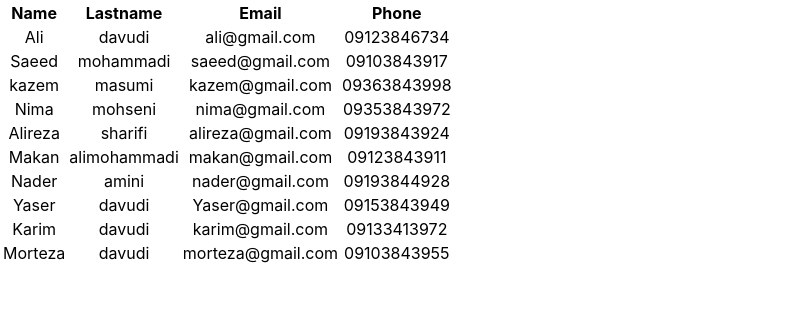
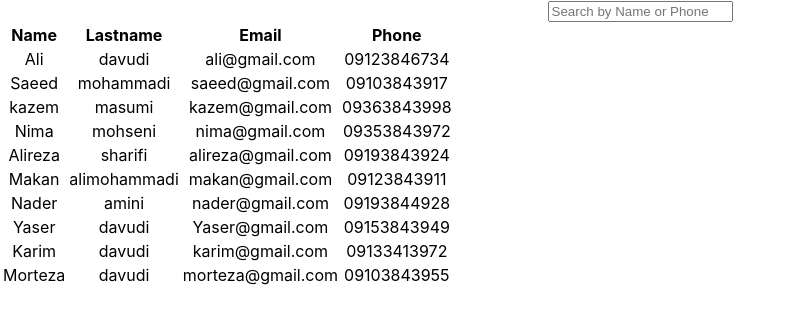
Before and after one commit to rezaSemyari70/maktab_func-component-contact, a React (Create React App) app: page / in a window 1280 px wide. Shown: the top 324 px of the page, without its empty margins (0-792 px from the left). Built offline with nearby package versions, Linux system fonts and the light colour scheme.

Commit message:
add search by name

```diff
--- a/src/Components/TableContacts/Table/Table.jsx
+++ b/src/Components/TableContacts/Table/Table.jsx
@@ -3,7 +3,7 @@ import React, { useState } from 'react';
 import TableRow from '../TableRow/TableRow';
 
 function Table(props){
-    const [contacts] = useState(
+    const [contacts ] = useState(
 
         [
             {id:1, firstname: 'Ali' , lastname: 'davudi' , email:'ali@gmail.com' , phone:'09123846734'},
@@ -20,12 +20,32 @@ function Table(props){
 
     )
 
+    const [search , setSearch] = useState('');
+
+    const handleChange = (event) => {
+        setSearch(event.target.value);
+    }
+
+    const filteredContacts = contacts.filter(contact =>
+        contact.firstname.startsWith(search.toUpperCase())
+    )
+
+        console.log(filteredContacts);
+
     return <>
 
         <div className="container">
+            <div className="row">
+                <input
+                    name={'search'}
+                    value={search}
+                    onChange={handleChange}
+                    placeholder="Search by Name or Phone"
+                />
+            </div>
             <div className="row justify-content-center">
                 <div className="col">
-                    <table className="table table-hover ">
+                    <table className="table table-hover">
                         <thead className="headerColor">
                             <tr className="">
                                 <th>Name</th>
@@ -35,7 +55,7 @@ function Table(props){
                             </tr>
                         </thead>
                         <tbody>
-                            {contacts.map(contact=>(
+                            {filteredContacts.map(contact=>(
                                 <TableRow
                                     key={contact.id}
                                     firstname={contact.firstname}
```
